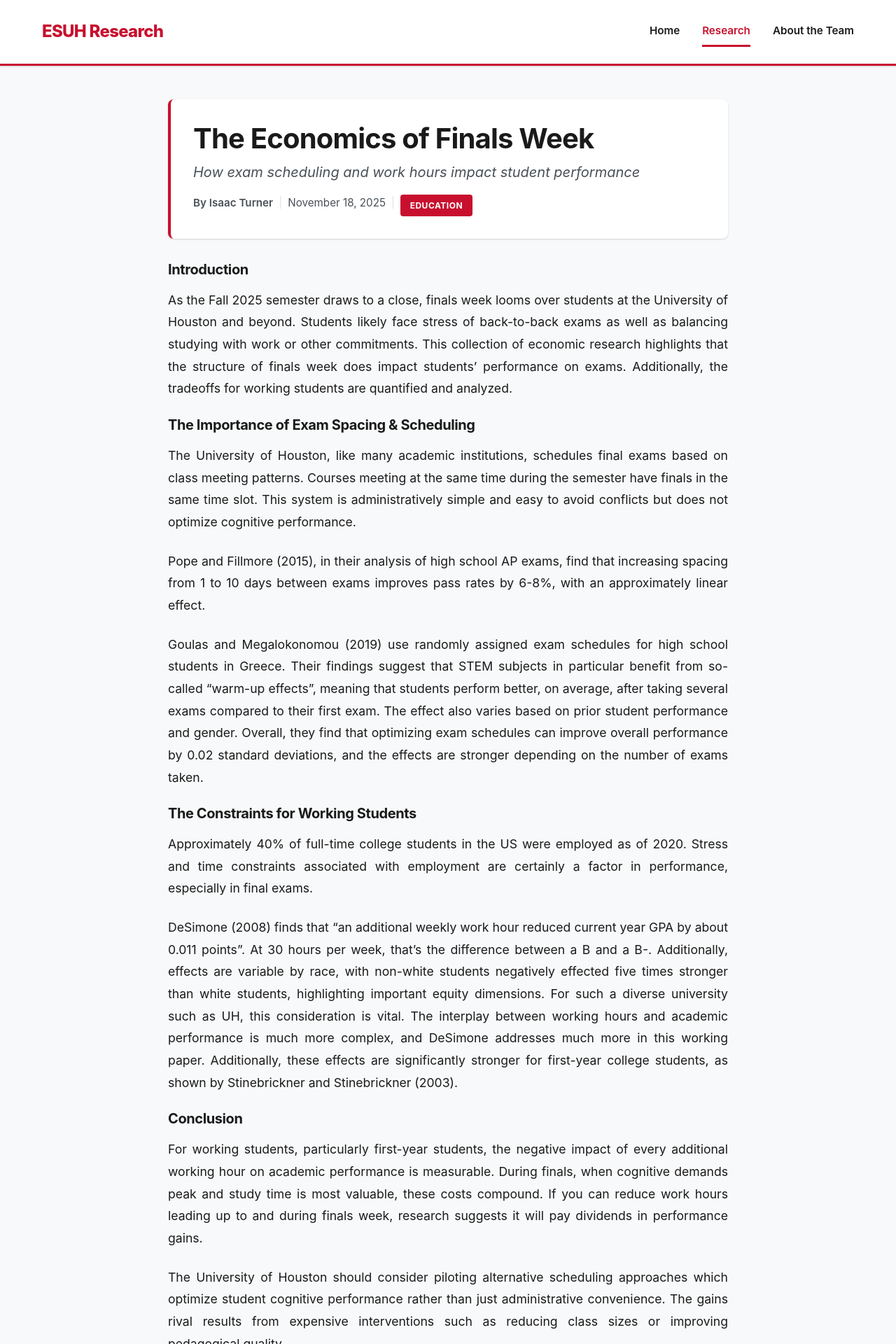
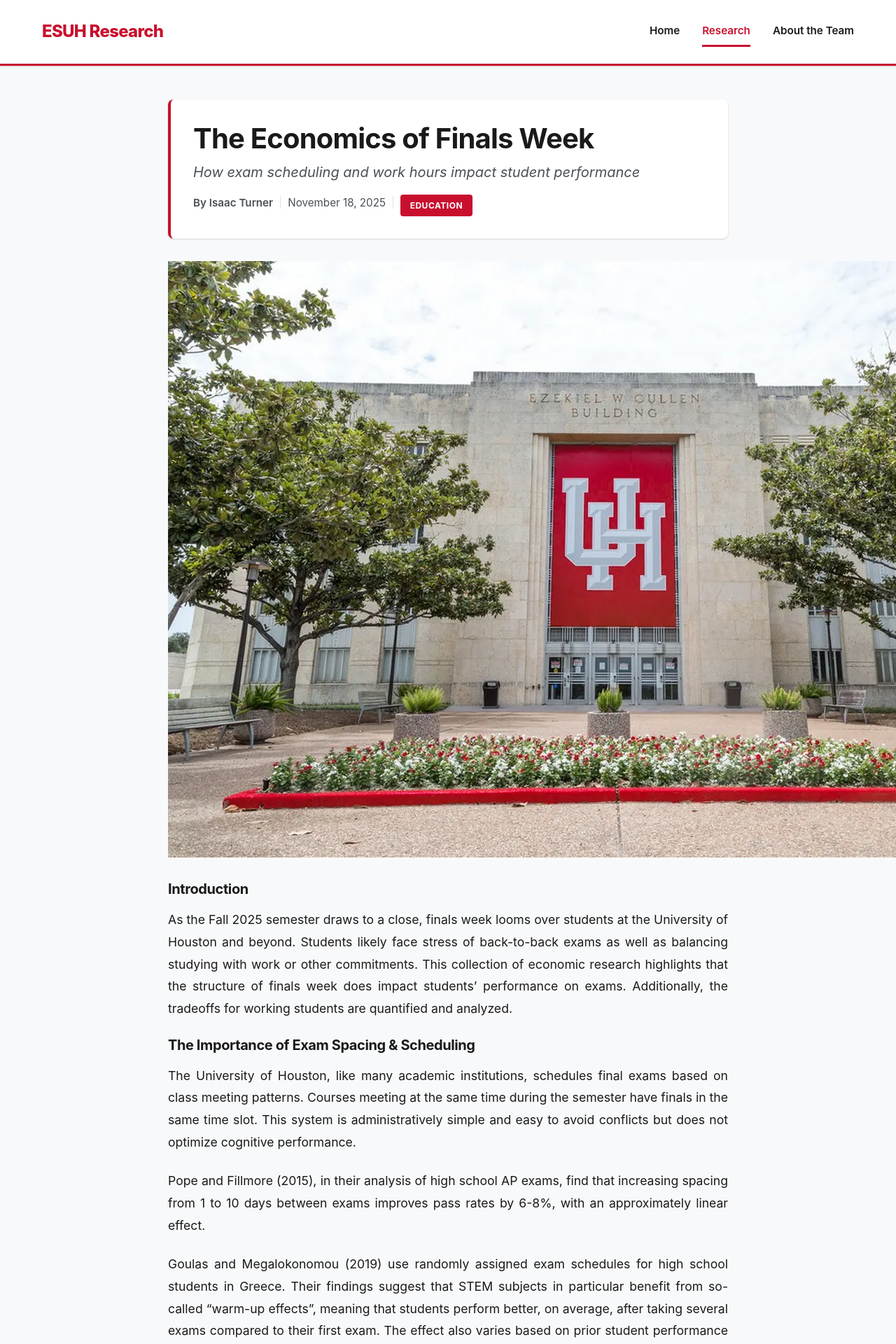
Before and after one commit to econsociety/esuh, a Jekyll site: the page built from _research/2025-11-18-final-exam-performance.md, in a window 1280 px wide. Shown: the top 1920 px of the page at 70% size. Built offline with Jekyll 4.4.1, drawn with Linux system fonts in a browser that asks for light colours.

Commit message:
Update 2025-11-18-final-exam-performance.md

```diff
--- a/_research/2025-11-18-final-exam-performance.md
+++ b/_research/2025-11-18-final-exam-performance.md
@@ -12,6 +12,8 @@ citations:
   - "Pope, D. G., & Fillmore, I. (2015). The impact of time between cognitive tasks on performance: Evidence from Advanced Placement exams. _Economics of Education Review_, _48_, 30–40. [https://doi.org/10.1016/j.econedurev.2015.04.002](https://doi.org/10.1016/j.econedurev.2015.04.002)"
   - "Stinebrickner, R., & Stinebrickner, T. R. (2003). Working during school and academic performance. _Journal of Labor Economics_, _21_(2), 473–491. [https://doi.org/10.1086/345565](https://doi.org/10.1086/345565)"
 ---
+
+![Alt text](/assets/images/university-of-houston.png)
 
 #### Introduction
 As the Fall 2025 semester draws to a close, finals week looms over students at the University of Houston and beyond. Students likely face stress of back-to-back exams as well as balancing studying with work or other commitments. This collection of economic research highlights that the structure of finals week does impact students’ performance on exams. Additionally, the tradeoffs for working students are quantified and analyzed.
```
